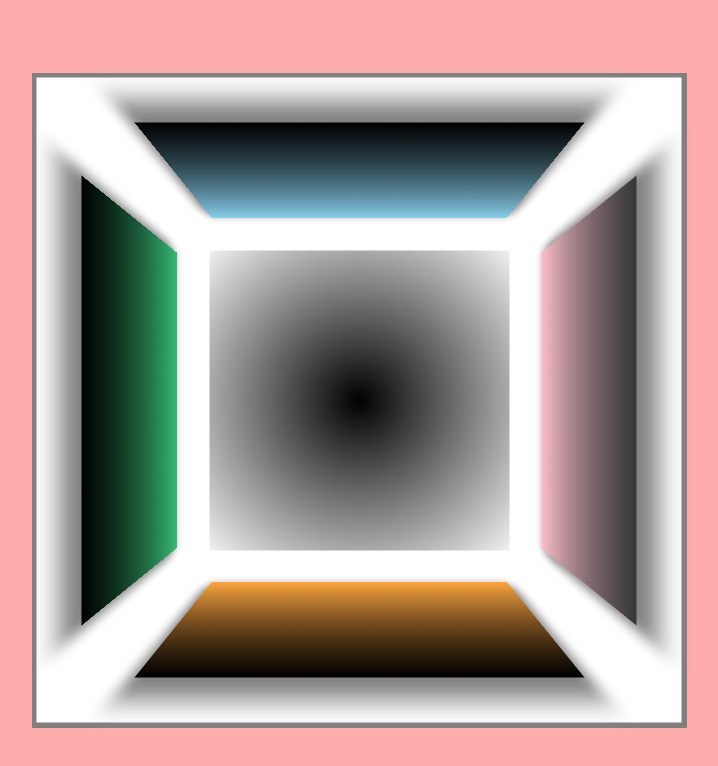
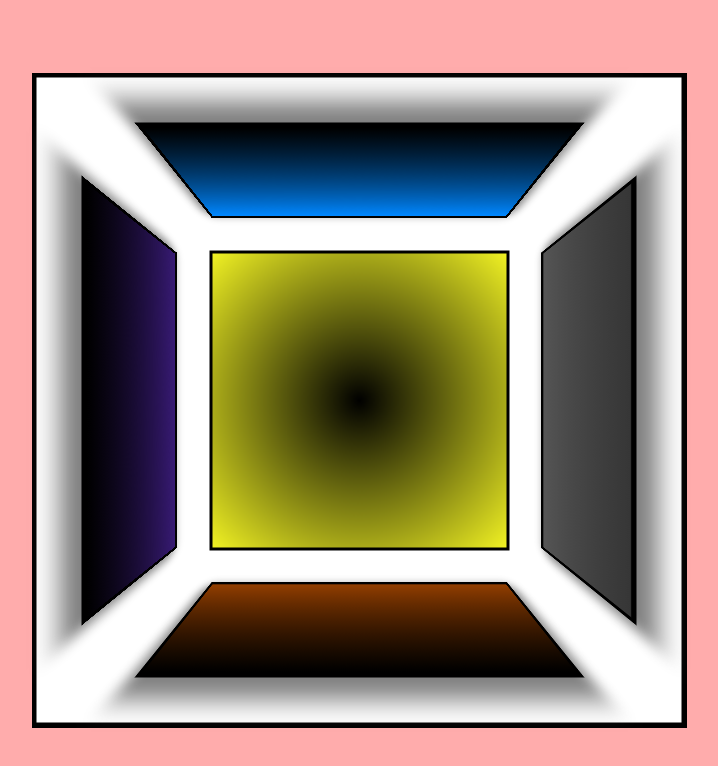
Before and after one commit to Guenfoudi-Mohamed/transform_EX7, a plain HTML site: page index.html in a window 1280 px wide. Shown: the whole page, without its empty margins (281-999 px from the left). Drawn offline with Linux system fonts and the light colour scheme.

Commit message:
Update transform_EX7.css

```diff
--- a/transform_EX7.css
+++ b/transform_EX7.css
@@ -3,14 +3,14 @@
 body{background-color:#ffacac;position: relative;}
 
 /*Start Section*/
-body section{width: 655px;height: 655px;border:5px solid grey;background-color:#fff; position:fixed; top:50%; left:50%; transform: translate(-50%,-50%);perspective: 200px;}
-body section .center{width: 300px;height: 300px;background-image:radial-gradient(circle ,#000000,#f0f0f0); position:absolute; top:50%; left:50%; transform: translate(-50%,-50%);transition: 1s;}
-body section .parent_1{width:105px;height:450px;position: absolute;top: 50%;transition:transform 1s;}
-body section .parent_2{width:450px;height:105px; position: absolute;left: 50%;transition:transform 1s;}
-body section .right {right: 45px;transform: translateY(-50%) rotateY(-90deg);transform-origin: right;box-shadow: 10px 0px 15px 5px gray;background-image: linear-gradient(to left,#363636,pink);}
-body section .left {left: 45px;transform: translateY(-50%) rotateY(90deg);transform-origin: left;box-shadow: -10px 0px 15px 5px gray;background-image: linear-gradient(to right,#000000,#37ba73);}
-body section .top{top: 45px;transform:  translateX(-50%) rotateX(-90deg);transform-origin: top;box-shadow:0px -10px 15px 5px gray;background-image: linear-gradient(to bottom,#000000,skyblue);}
-body section .bottom {bottom: 45px;transform: translateX(-50%) rotateX(90deg);transform-origin: bottom;box-shadow:0px 10px 15px 5px gray;background-image: linear-gradient(to top,#000000,#ffa741);}
+body section{width: 655px;height: 655px;border:5px solid #000;background-color:#fff; position:fixed; top:50%; left:50%; transform: translate(-50%,-50%);perspective: 200px;}
+body section .center{width: 300px;height: 300px;background-image:radial-gradient(circle ,#000000,#f0f123); position:absolute; top:50%; left:50%; transform: translate(-50%,-50%);transition: 1s;border: 3px solid black;}
+body section .parent_1{width:105px;height:450px;position: absolute;top: 50%;transition:transform 1s;border: 4px solid #000;}
+body section .parent_2{width:450px;height:105px; position: absolute;left: 50%;transition:transform 1s;border: 4px solid #000;}
+body section .right {right: 45px;transform: translateY(-50%) rotateY(-90deg);transform-origin: right;box-shadow: 10px 0px 15px 5px gray;background-image: linear-gradient(to left,#363636,#555);}
+body section .left {left: 45px;transform: translateY(-50%) rotateY(90deg);transform-origin: left;box-shadow: -10px 0px 15px 5px gray;background-image: linear-gradient(to right,#000000,#371a73);}
+body section .top{top: 45px;transform:  translateX(-50%) rotateX(-90deg);transform-origin: top;box-shadow:0px -10px 15px 5px gray;background-image: linear-gradient(to bottom,#000000,#0087ff);}
+body section .bottom {bottom: 45px;transform: translateX(-50%) rotateX(90deg);transform-origin: bottom;box-shadow:0px 10px 15px 5px gray;background-image: linear-gradient(to top,#000000,#923e00);}
 body section:hover .left{transform:translateY(-50%)  rotateY(70deg);}
 body section:hover .right{transform:translateY(-50%) rotateY(-70deg);}
 body section:hover .top{transform:translateX(-50%)  rotateX(-70deg);}
```
